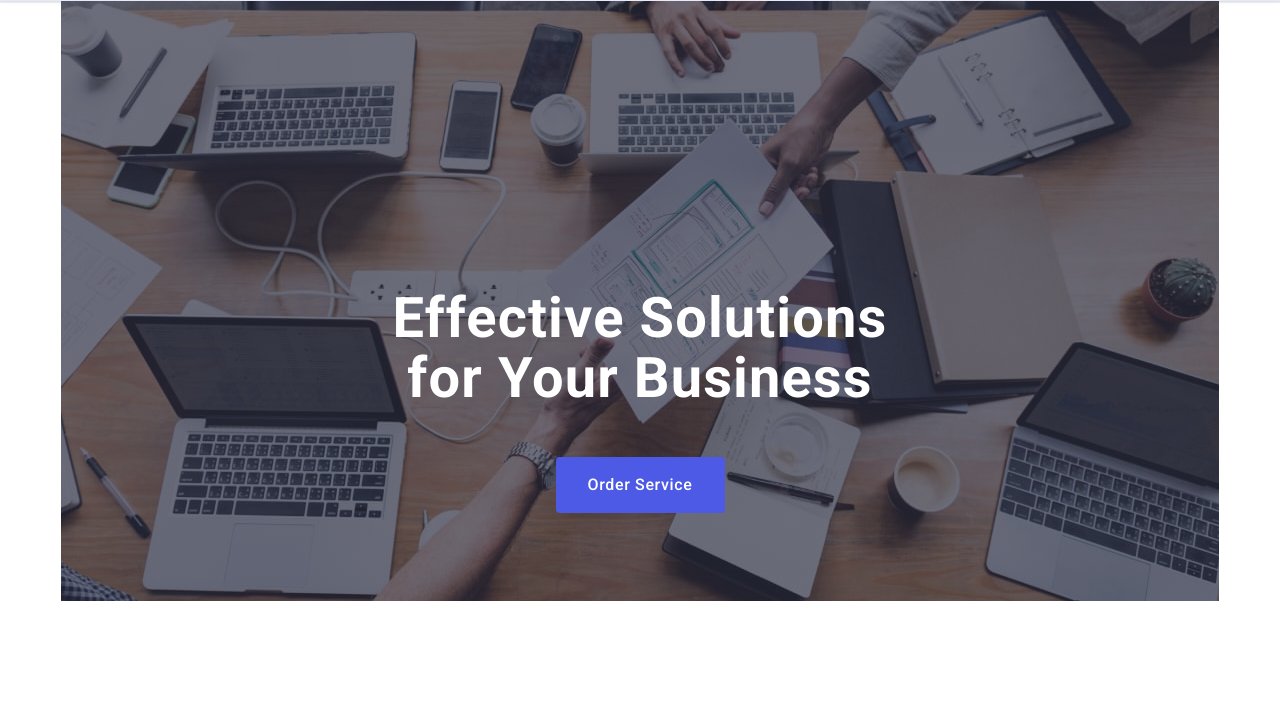
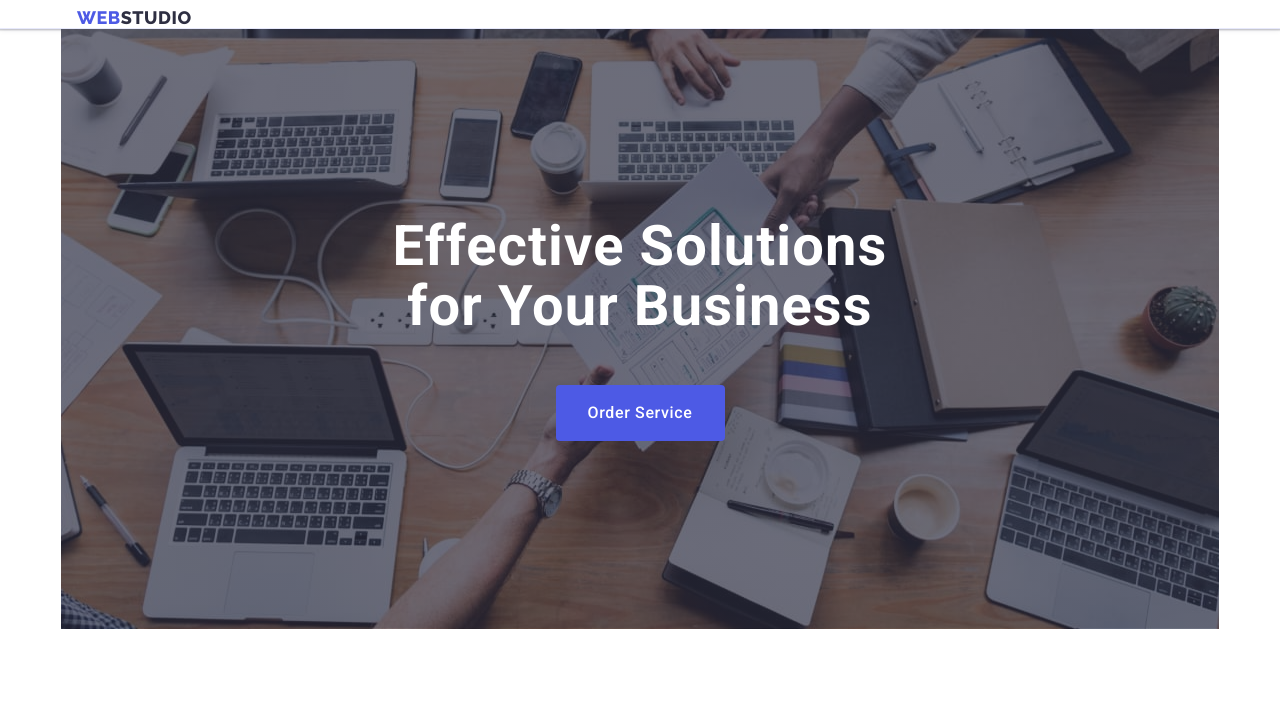
Before and after one commit to AnnaVolkodav/goit-markup-hw-06-old, a plain HTML site: page index.html in a window 1280 px wide. Shown: the top 721 px of the page. Drawn offline with nearby package versions, Linux system fonts and the light colour scheme.

Commit message:
header-section

```diff
--- a/css/styles.css
+++ b/css/styles.css
@@ -57,6 +57,10 @@ img {
 .header-container {
   display: flex;
   justify-content: space-between;
+  padding: 18px 0;
+}
+
+.header-logo-mob {
 }
 
 .header-navigation {
@@ -72,7 +76,7 @@ img {
   line-height: 1.17;
   letter-spacing: 0.03em;
   text-transform: uppercase;
-  margin-right: 76px;
+  /* margin-right: 76px; */
 }
 
 .nav-studio-link {
@@ -1080,7 +1084,10 @@ img {
 @media screen and (min-width: 1158px) {
   .container {
     max-width: 1158px;
-    padding: 100px 16px;
+    padding: 0 16px;
+  }
+
+  .header-container {
   }
 
   /* ?=section 2 hero= */
@@ -1088,7 +1095,6 @@ img {
     padding: 188px 0;
     max-width: 1158px;
     max-height: 600px;
-    /* max-height: 600px; */
     background-image: linear-gradient(
         rgba(46, 47, 66, 0.7),
         rgba(46, 47, 66, 0.7)
--- a/index.html
+++ b/index.html
@@ -18,13 +18,18 @@
   </head>
   <body>
     <header class="header-section">
-      <!--
       <div class="container header-container">
-
-        <nav class="header-navigation">
-
+        <div class="header-logo-mob">
           <a class="nav-logo-link link" href="./index.html"
-            >Web<span class="nav-studio-link">Studio</span></a>
+            >Web<span class="nav-studio-link">Studio</span></a
+          >
+          <span class="header-btn-menu">
+            <svg width="24" height="24">
+              <use href="./"></use>
+            </svg>
+          </span>
+        </div>
+        <!-- <nav class="header-navigation">
           <ul class="header-navigation-list">
             <li class="navigation-item nav-item-current">
               <a class="nav-link link current" href="./index.html">Studio</a>
@@ -36,13 +41,14 @@
               <a class="nav-link link" href="">Contacts</a>
             </li>
           </ul>
-        </nav>
+        </nav> -->
 
-        <address class="header-address">
+        <!-- <address class="header-address">
           <ul class="header-address-list">
             <li class="address-item">
               <a class="address-link link" href="mailto:info@devstudio.com"
-                >info@devstudio.com</a>
+                >info@devstudio.com</a
+              >
             </li>
             <li class="address-item">
               <a class="address-link link" href="tel:+110001111111"
@@ -50,8 +56,8 @@
               >
             </li>
           </ul>
-        </address>
-      </div> -->
+        </address> -->
+      </div>
     </header>
     <main>
       <!-- main section -->
```
Also changed, not shown: images/icons.svg.
